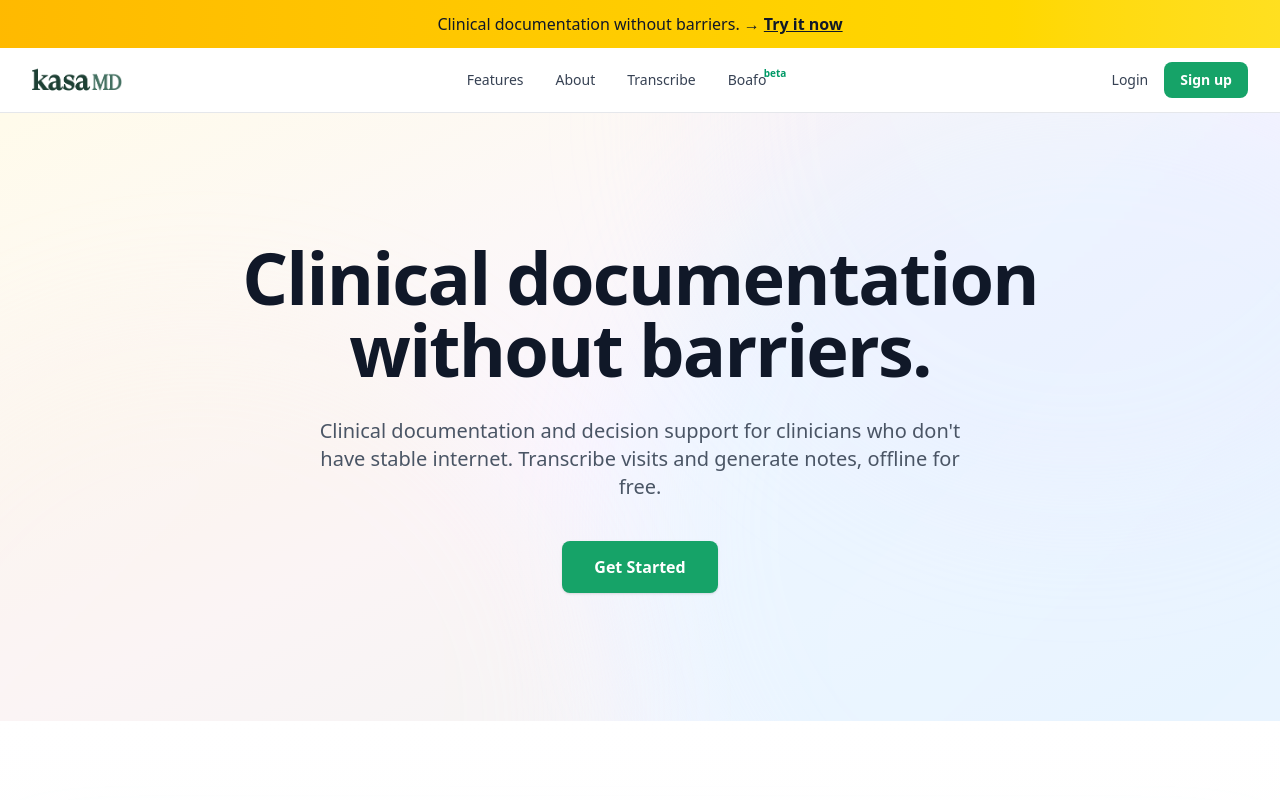
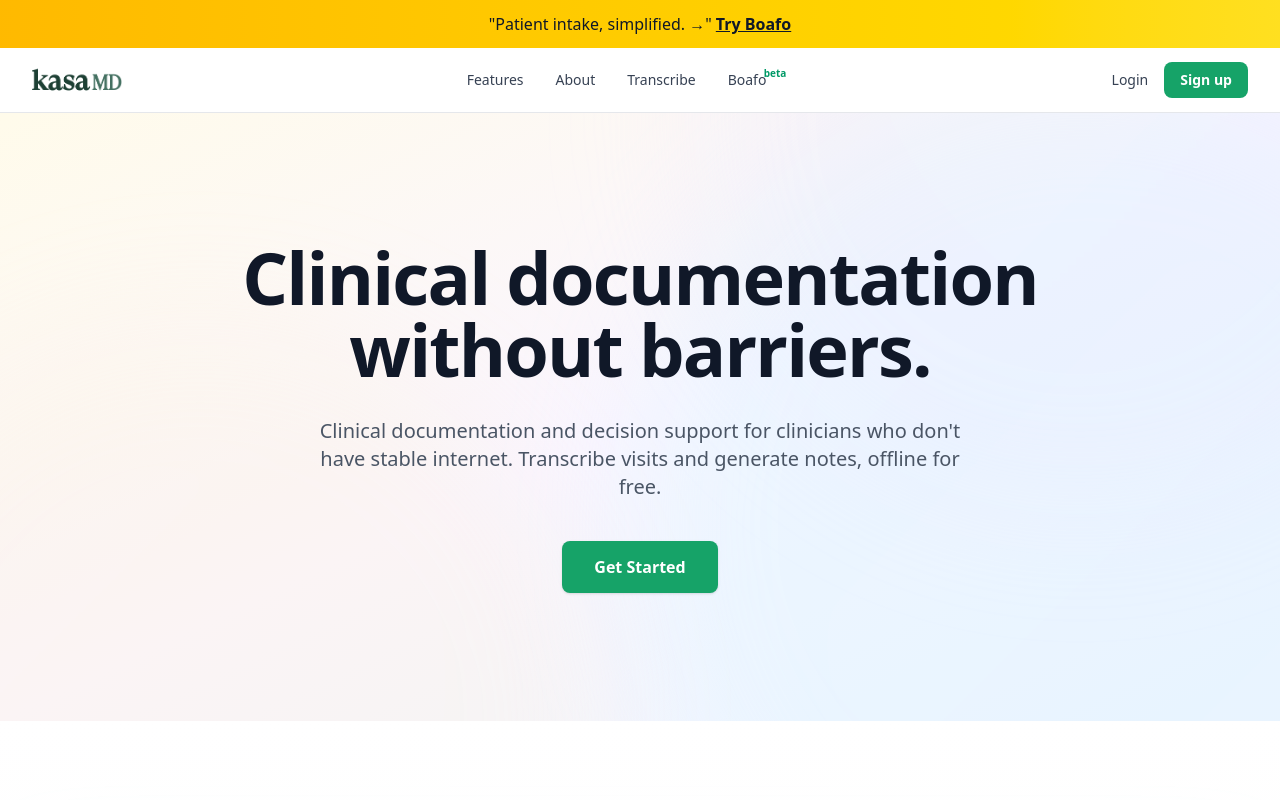
Before and after one commit to Kasa-Labs/kasa_marketing, a Next.js app: page / in a window 1280 px wide. Shown: the top 800 px of the page. Built offline with nearby package versions, Linux system fonts and the light colour scheme.

Commit message:
[edit] edited marketing announcements to highlight boafo

```diff
--- a/app/components/AnnouncementBanner.tsx
+++ b/app/components/AnnouncementBanner.tsx
@@ -6,13 +6,13 @@ export function AnnouncementBanner() {
       <div className="mx-auto max-w-7xl">
         <div className="flex items-center justify-center text-center">
           <p className="text-sm font-medium text-gray-900 sm:text-base">
-            Clinical documentation without barriers. →
+            "Patient intake, simplified. →"
           </p>
           <Link
-            href="https://app.kasamd.com"
+            href="https://boafo.kasamd.com"
             className="ml-1 inline-flex items-center underline text-sm font-semibold text-gray-900 transition-transform sm:text-base"
           >
-            Try it now
+            Try Boafo
           </Link>
         </div>
       </div>
```
